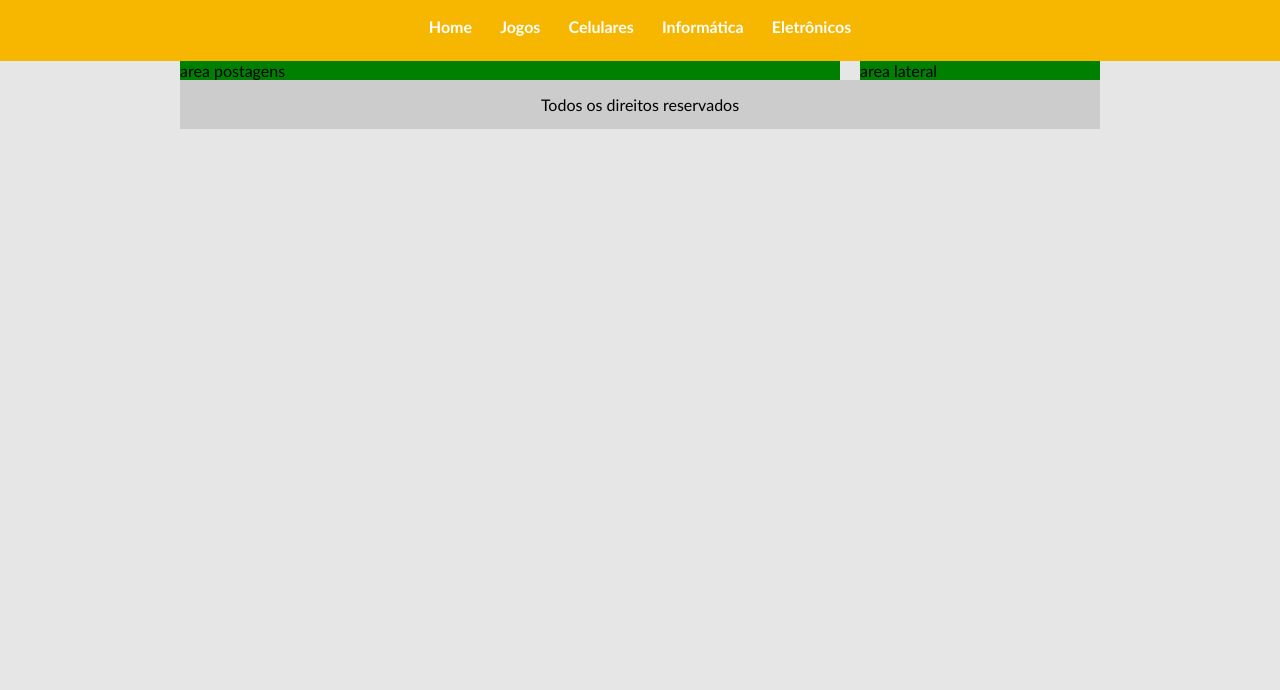
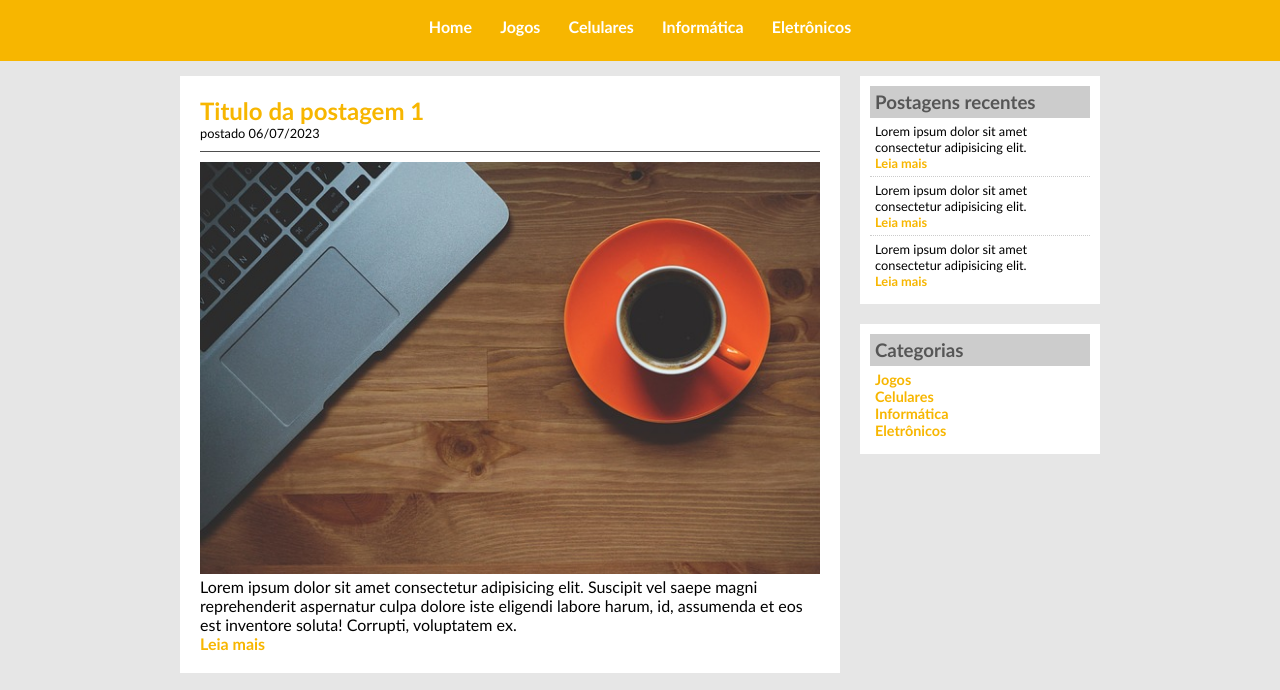
Before and after one commit to CaioKWY/Projeto-TecBlog, a plain HTML site: page index.html in a window 1280 px wide. Shown: the part 67-757 px from the top of the page. Drawn offline with Linux system fonts and the light colour scheme.

Commit message:
postagens

```diff
--- a/css/estilo.css
+++ b/css/estilo.css
@@ -22,10 +22,10 @@
 
      width: 920px;
      margin: 0 auto;
+     padding: 15px;
  }
- #area-postagens, #area-lateral{
-     background: green;
- }
+
+
 
  #area-postagens{
      width: 660px;
@@ -51,18 +51,67 @@
      color: #4e4e4e;
      font-size: 2,5em;
  }
+ h2{
+    color: #f7b600;
+ }
+ h3{
+    color: #565656;
+    background: #CCC;
+    padding: 5px;
+ }
  .branco{
      color: white;
  }
- a:link, a:visited{
+
+ a{
+    text-decoration: none;
+    font-weight: 600;
+}
+
+a:link, a:visited{
+    color: #f7b600;
+
+}
+a:hover{
+    text-decoration: underline;
+}
+
+ #area-menu a:link, #area-menu a:visited{
      color: #FFF;
      padding: 8px 12px;
  }
- a:hover{
+ #area-menu a:hover{
      color: #f7b600;
      background: #fff;
+     text-decoration: none;
  }
- a{
-     text-decoration: none;
-     font-weight: 600;
+ .postagens{
+    padding: 20px;
+    margin-bottom: 20px;;
+    background: white;
  }
+ .data-postagem{
+    font-size: 0.8em;
+    border-bottom: 1px solid #4e4e4e;
+    padding-bottom: 10px;
+    margin-bottom: 10px;
+    display: block;
+ }
+
+
+ .conteudo-lateral{
+    background: white;
+    padding: 10px;
+    margin-bottom: 20px;
+ }
+
+ .texto-lateral{
+    font-size: 0.8em;
+    padding: 5px;
+    border-bottom: 1px dotted #CCC;
+
+ }
+ .links-categorias{
+    padding: 5px;
+    font-size: 0.9em;
+ }
--- a/index.html
+++ b/index.html
@@ -26,11 +26,79 @@
 
     <div id="area-principal">
         <div id="area-postagens">
-            area postagens
+            <div class="postagens">
+                <h2>Titulo da postagem 1</h2>
+                <span class="data-postagem">postado 06/07/2023</span>
+                <img width="620px"src="./imagens/imagem1.jpg">
+                <p>Lorem ipsum dolor sit amet consectetur adipisicing elit. Suscipit vel saepe magni reprehenderit aspernatur culpa dolore iste eligendi labore harum, id, assumenda et eos est inventore soluta! Corrupti, voluptatem ex.</p>
+                <a href="">Leia mais</a>
+            </div>
+
+            <div class="postagens">
+                <h2>Titulo da postagem 2</h2>
+                <span class="data-postagem">postado 06/07/2023</span>
+                <img width="620px"src="./imagens/imagem2.jpg">
+                <p>Lorem ipsum dolor sit amet consectetur adipisicing elit. Suscipit vel saepe magni reprehenderit aspernatur culpa dolore iste eligendi labore harum, id, assumenda et eos est inventore soluta! Corrupti, voluptatem ex.</p>
+                <a href="">Leia mais</a>
+            </div>
+
+            <div class="postagens">
+                <h2>Titulo da postagem 3</h2>
+                <span class="data-postagem">postado 06/07/2023</span>
+                <img width="620px"src="./imagens/imagem3.jpg">
+                <p>Lorem ipsum dolor sit amet consectetur adipisicing elit. Suscipit vel saepe magni reprehenderit aspernatur culpa dolore iste eligendi labore harum, id, assumenda et eos est inventore soluta! Corrupti, voluptatem ex.</p>
+                <a href="">Leia mais</a>
+            </div>
+
+            <div class="postagens">
+                <h2>Titulo da postagem 4</h2>
+                <span class="data-postagem">postado 06/07/2023</span>
+                <img width="620px"src="./imagens/imagem4.jpg">
+                <p>Lorem ipsum dolor sit amet consectetur adipisicing elit. Suscipit vel saepe magni reprehenderit aspernatur culpa dolore iste eligendi labore harum, id, assumenda et eos est inventore soluta! Corrupti, voluptatem ex.</p>
+                <a href="">Leia mais</a>
+            </div>
+
+            <div class="postagens">
+                <h2>Titulo da postagem 5</h2>
+                <span class="data-postagem">postado 06/07/2023</span>
+                <img width="620px"src="./imagens/imagem5.jpg">
+                <p>Lorem ipsum dolor sit amet consectetur adipisicing elit. Suscipit vel saepe magni reprehenderit aspernatur culpa dolore iste eligendi labore harum, id, assumenda et eos est inventore soluta! Corrupti, voluptatem ex.</p>
+                <a href="">Leia mais</a>
+            </div>
         </div>
 
         <div id="area-lateral">
-            area lateral
+
+            <div class="conteudo-lateral">
+                <h3>Postagens recentes</h3>
+                <div class="texto-lateral">
+                    <p>Lorem ipsum dolor sit amet consectetur adipisicing elit.</p>
+                    <a href="">Leia mais</a>
+                </div>
+
+                <div class="texto-lateral">
+                    <p>Lorem ipsum dolor sit amet consectetur adipisicing elit.</p>
+                    <a href="">Leia mais</a>
+                </div>
+
+                <div class="texto-lateral" style="border-bottom: none;">
+                    <p>Lorem ipsum dolor sit amet consectetur adipisicing elit.</p>
+                    <a href="">Leia mais</a>
+                </div>
+            </div>
+
+            <div class="conteudo-lateral">
+                <h3>Categorias</h3>
+                <div class="links-categorias">
+                <a href="">Jogos</a><br>
+                <a href="">Celulares</a><br>
+                <a href="">Informática</a><br>
+                <a href="">Eletrônicos</a>
+                </div>
+
+
+            </div>
+
         </div>
 
         <div id="rodape">
```
